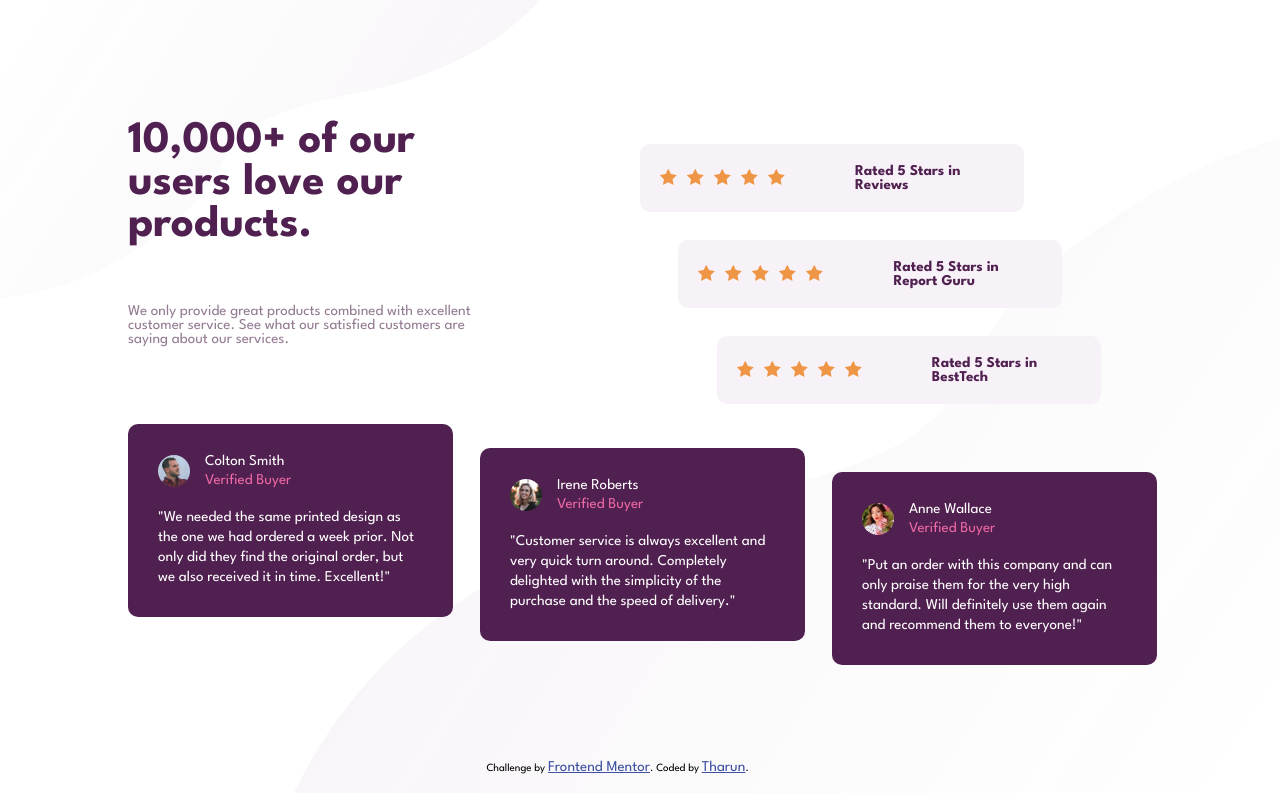
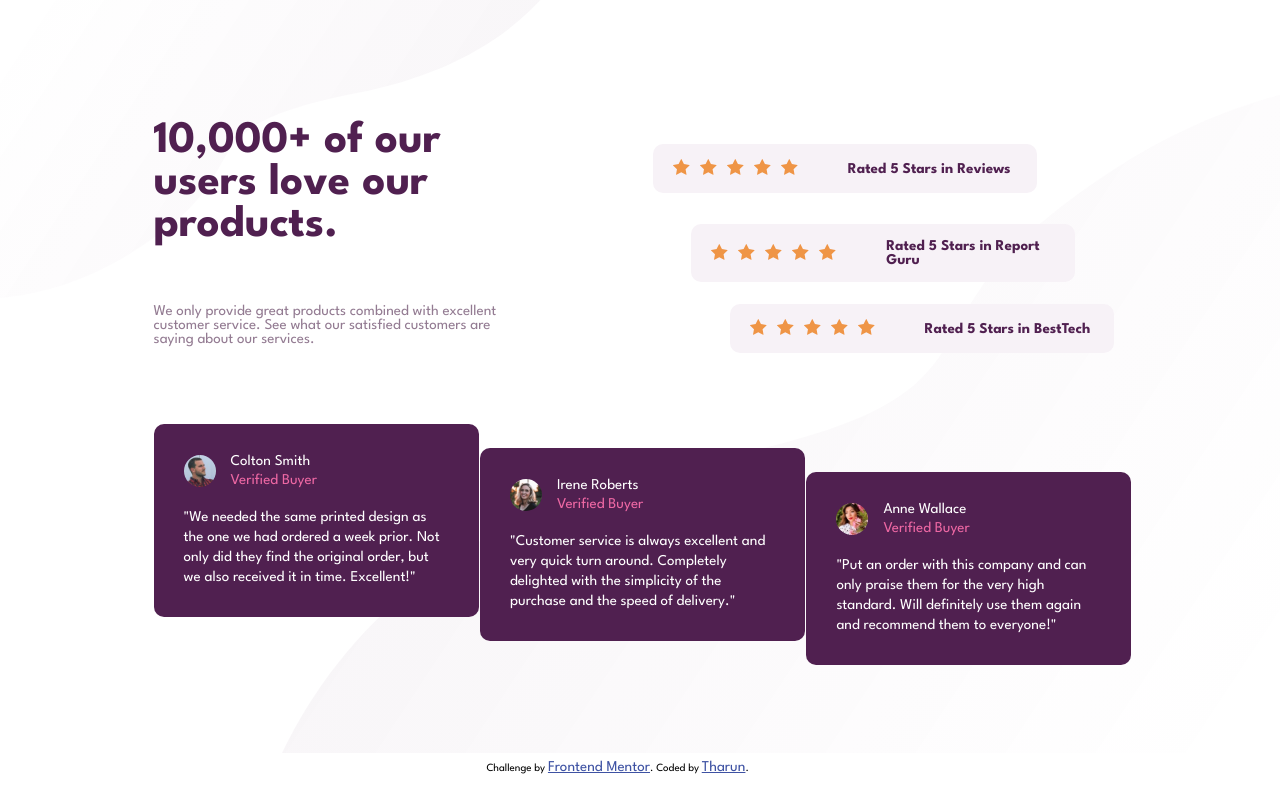
Before and after one commit to tharun-32/Social-proof-section, a plain HTML site: page index.html in a window 1280 px wide. Drawn offline with Linux system fonts and the light colour scheme.

Commit message:
minor updates

```diff
--- a/styles.css
+++ b/styles.css
@@ -17,14 +17,14 @@ h1{
     font-size: 3rem;
     position: fixed;
     top: 15%;
-    left: 10%;
+    left: 12%;
     width: 400px;
 }
 .purpose{
     color:hsl(303, 10%, 53%);
     position: fixed;
     top: 38%;
-    left: 10%;
+    left: 12%;
     width: 350px;
 }
 ul{
@@ -35,13 +35,13 @@ ul{
 .Reviews-1,.Reviews-2,.Reviews-3{
     background-color: hsl(300, 24%, 96%);
     width: 30%;
-    padding: 20px;
+    padding: 15px 20px;
     margin-bottom: 10px;
     color:hsl(300, 43%, 22%) ;
     font-weight: bold;
     display: flex;
     align-items: center;
-    gap: 70px;
+    gap: 50px;
     border-radius: 10px;
 }
 .testimonial-1,.testimonial-2,.testimonial-3{
@@ -73,22 +73,22 @@ ul{
 .Reviews-1{
     position: fixed;
     top: 18%;
-    left: 50%;
+    left: 51%;
 }
 .Reviews-2{
     position: fixed;
-    top: 30%;
-    left: 53%;
+    top: 28%;
+    left: 54%;
 }
 .Reviews-3{
     position: fixed;
-    top: 42%;
-    left: 56%;
+    top: 38%;
+    left: 57%;
 }
 .testimonial-1{
     position: fixed;
     top: 53%;
-    left: 10%;
+    left: 12%;
 }
 .testimonial-2{
     position: fixed;
@@ -98,7 +98,7 @@ ul{
 .testimonial-3{
     position: fixed;
     top: 59%;
-    left: 65%;
+    left: 63%;
 }
 .bg-image-1{
     position: fixed;
@@ -107,8 +107,8 @@ ul{
 }
 .bg-image-2{
     position: fixed;
-    top: 15%;
-    left: 23%;
+    top: 10%;
+    left: 22%;
 }
 .attribution {
     font-size: 11px;
```
